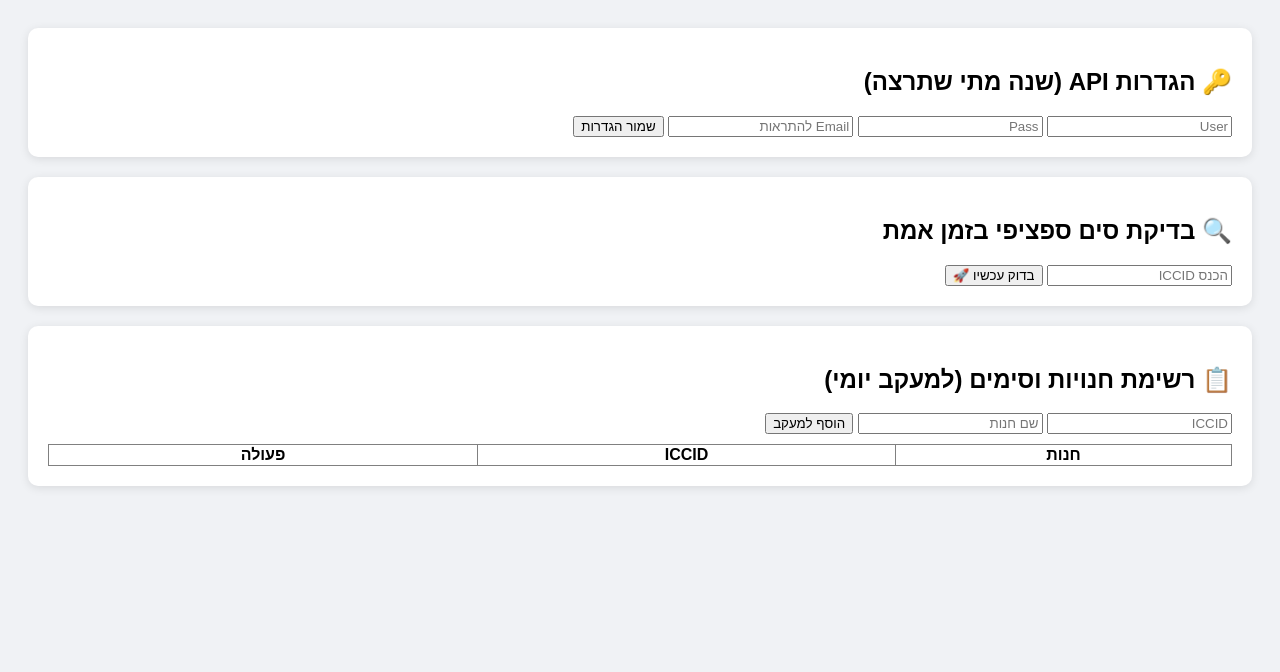
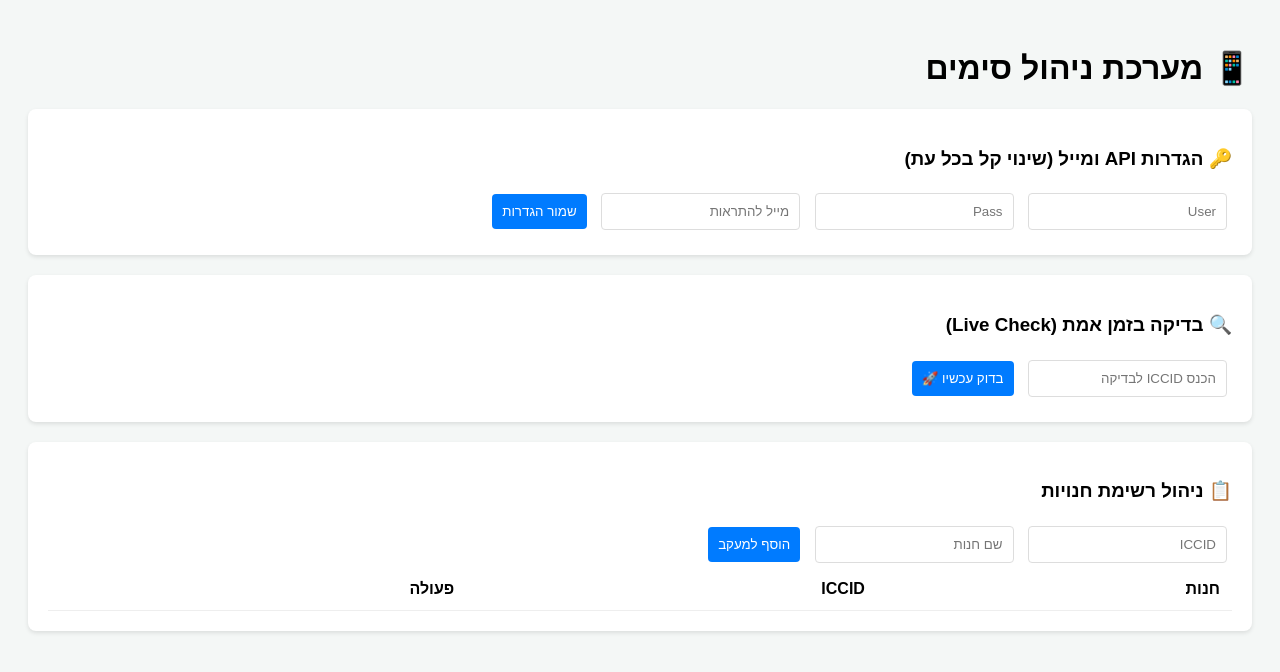
Before and after one commit to SH3364/my-ocr-app, a PHP site: page /admin.php in a window 1280 px wide. Shown: the top 672 px of the page. Run offline with PHP 8.4, Linux system fonts and the light colour scheme; lists and menus that the app fills with data are empty.

Commit message:
Update admin.php

```diff
--- a/admin.php
+++ b/admin.php
@@ -2,6 +2,7 @@
 $db_file = 'config.json';
 $data = json_decode(file_get_contents($db_file), true);
 
+// שמירת הגדרות וניהול סימים
 if ($_SERVER['REQUEST_METHOD'] === 'POST') {
     if (isset($_POST['save_settings'])) {
         $data['auth']['user'] = $_POST['user'];
@@ -16,11 +17,13 @@ if ($_SERVER['REQUEST_METHOD'] === 'POST') {
     header("Location: admin.php"); exit;
 }
 
-function checkSingleSim($iccid, $user, $pass) {
-    $apiUrl = "https://wirelessprovisioning.com/desktopmodules/telispire.webservices/mdnservices.asmx";
-    $xml = '<?xml version="1.0" encoding="utf-8"?><soap:Envelope xmlns:xsi="http://www.w3.org/2001/XMLSchema-instance" xmlns:xsd="http://www.w3.org/2001/XMLSchema" xmlns:soap="http://schemas.xmlsoap.org/soap/envelope/"><soap:Body><GetWirelessByICC xmlns="urn:telispire:MdnServices"><username>'.$user.'</username><password>'.$pass.'</password><ICCID>'.$iccid.'</ICCID></GetWirelessByICC></soap:Body></soap:Envelope>';
-    $ch = curl_init($apiUrl);
+// פונקציית בדיקה בזמן אמת
+function checkLive($iccid, $u, $p) {
+    $url = "https://wirelessprovisioning.com/desktopmodules/telispire.webservices/mdnservices.asmx";
+    $xml = '<?xml version="1.0" encoding="utf-8"?><soap:Envelope xmlns:xsi="http://www.w3.org/2001/XMLSchema-instance" xmlns:xsd="http://www.w3.org/2001/XMLSchema" xmlns:soap="http://schemas.xmlsoap.org/soap/envelope/"><soap:Body><GetWirelessByICC xmlns="urn:telispire:MdnServices"><username>'.$u.'</username><password>'.$p.'</password><ICCID>'.$iccid.'</ICCID></GetWirelessByICC></soap:Body></soap:Envelope>';
+    $ch = curl_init($url);
     curl_setopt($ch, CURLOPT_RETURNTRANSFER, true);
+    curl_setopt($ch, CURLOPT_POST, true);
     curl_setopt($ch, CURLOPT_POSTFIELDS, $xml);
     curl_setopt($ch, CURLOPT_HTTPHEADER, ['Content-Type: text/xml; charset=utf-8', 'SOAPAction: "urn:telispire:MdnServices/GetWirelessByICC"']);
     $res = curl_exec($ch); curl_close($ch);
@@ -30,43 +33,52 @@ function checkSingleSim($iccid, $user, $pass) {
 <!DOCTYPE html>
 <html dir="rtl" lang="he">
 <head>
-    <meta charset="utf-8"><title>מערכת ניהול סימים</title>
-    <style>body { font-family: sans-serif; background: #f0f2f5; padding: 20px; } .card { background: white; padding: 20px; border-radius: 10px; box-shadow: 0 2px 10px rgba(0,0,0,0.1); margin-bottom: 20px; }</style>
+    <meta charset="utf-8"><title>ניהול סימים</title>
+    <style>
+        body { font-family: sans-serif; background: #f4f7f6; padding: 20px; }
+        .card { background: white; padding: 20px; border-radius: 8px; box-shadow: 0 2px 4px rgba(0,0,0,0.1); margin-bottom: 20px; }
+        input, button { padding: 10px; margin: 5px; border-radius: 4px; border: 1px solid #ddd; }
+        button { background: #007bff; color: white; cursor: pointer; border: none; }
+        table { width: 100%; border-collapse: collapse; background: white; }
+        th, td { padding: 12px; border-bottom: 1px solid #eee; text-align: right; }
+    </style>
 </head>
 <body>
+    <h1>📱 מערכת ניהול סימים</h1>
+
     <div class="card">
-        <h2>🔑 הגדרות API (שנה מתי שתרצה)</h2>
+        <h3>🔑 הגדרות API ומייל (שינוי קל בכל עת)</h3>
         <form method="post">
             <input type="text" name="user" placeholder="User" value="<?= $data['auth']['user'] ?>">
             <input type="password" name="pass" placeholder="Pass" value="<?= $data['auth']['pass'] ?>">
-            <input type="email" name="email" placeholder="Email להתראות" value="<?= $data['settings']['alert_email'] ?>">
+            <input type="email" name="email" placeholder="מייל להתראות" value="<?= $data['settings']['alert_email'] ?>">
             <button type="submit" name="save_settings">שמור הגדרות</button>
         </form>
     </div>
 
     <div class="card">
-        <h2>🔍 בדיקת סים ספציפי בזמן אמת</h2>
+        <h3>🔍 בדיקה בזמן אמת (Live Check)</h3>
         <form method="get">
-            <input type="text" name="check_iccid" placeholder="הכנס ICCID">
+            <input type="text" name="live_iccid" placeholder="הכנס ICCID לבדיקה" required>
             <button type="submit">בדוק עכשיו 🚀</button>
         </form>
-        <?php if(isset($_GET['check_iccid'])):
-            $raw = checkSingleSim($_GET['check_iccid'], $data['auth']['user'], $data['auth']['pass']);
-            echo "<pre>תוצאה גולמית מהשרת:\n".htmlspecialchars($raw)."</pre>";
+        <?php if(isset($_GET['live_iccid'])):
+            $raw = checkLive($_GET['live_iccid'], $data['auth']['user'], $data['auth']['pass']);
+            echo "<h4>תוצאה:</h4><pre style='background:#eee;padding:10px;'>".htmlspecialchars($raw)."</pre>";
         endif; ?>
     </div>
 
     <div class="card">
-        <h2>📋 רשימת חנויות וסימים (למעקב יומי)</h2>
+        <h3>📋 ניהול רשימת חנויות</h3>
         <form method="post">
             <input type="text" name="iccid" placeholder="ICCID" required>
             <input type="text" name="shop" placeholder="שם חנות" required>
             <button type="submit" name="add_sim">הוסף למעקב</button>
         </form>
-        <table border="1" style="width:100%; margin-top:10px; border-collapse: collapse;">
+        <table>
             <tr><th>חנות</th><th>ICCID</th><th>פעולה</th></tr>
             <?php foreach ($data['sims'] as $i => $sim): ?>
-            <tr><td><?= $sim['shop'] ?></td><td><?= $sim['iccid'] ?></td><td><form method="post"><input type="hidden" name="index" value="<?= $i ?>"><button type="submit" name="delete_sim">מחק</button></form></td></tr>
+            <tr><td><?= $sim['shop'] ?></td><td><?= $sim['iccid'] ?></td><td><form method="post"><input type="hidden" name="index" value="<?= $i ?>"><button type="submit" name="delete_sim" style="background:red;">מחק</button></form></td></tr>
             <?php endforeach; ?>
         </table>
     </div>
```
